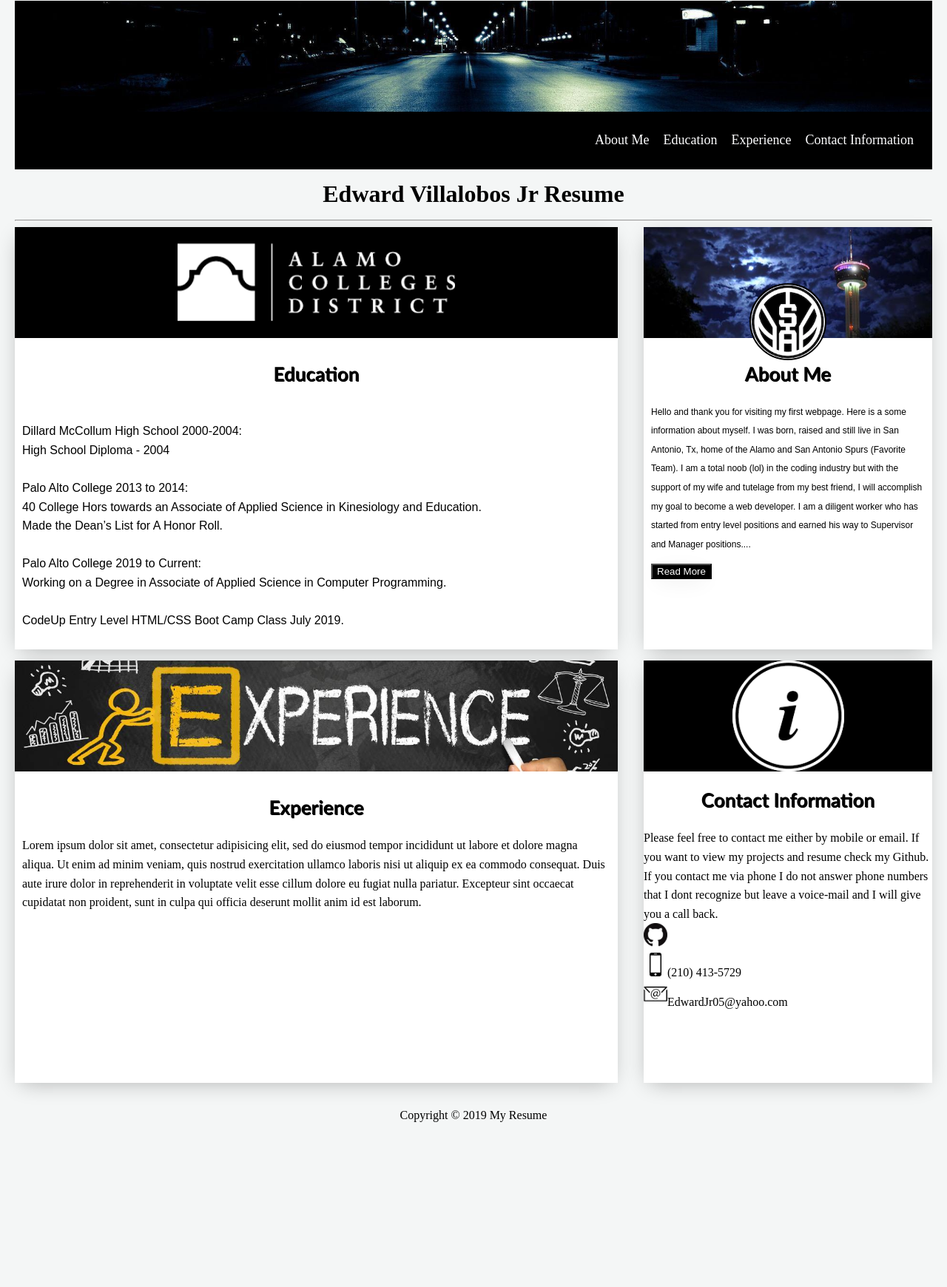
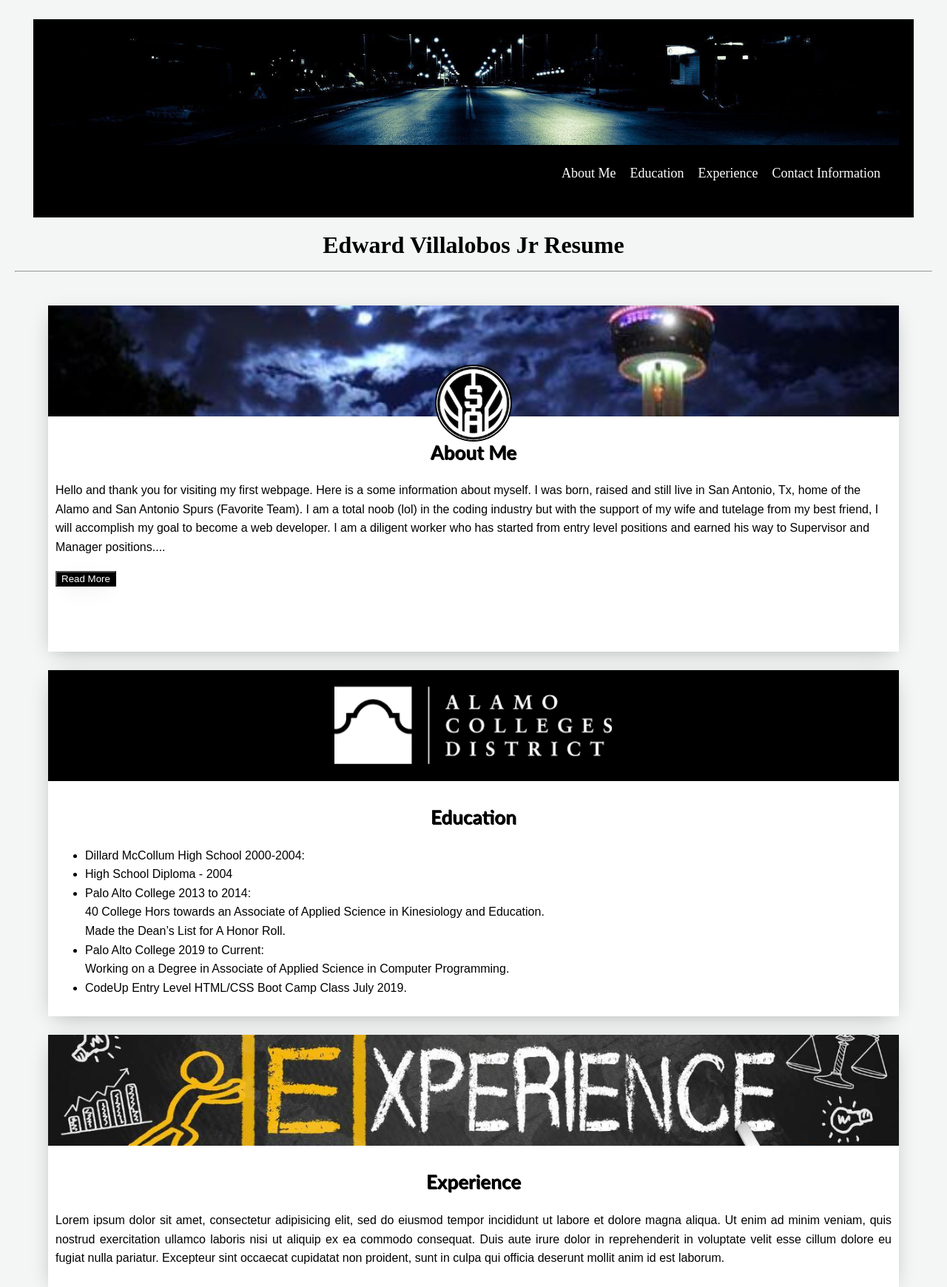
Before and after one commit to EdwardJr05/resume, a website: page edward.html in a window 1280 px wide. Shown: the part 19-1759 px from the top of the page at 74% size. Before the commit the page ends 1575 px from the top, so only its background shows below. Drawn offline with Linux system fonts and the light colour scheme.

Commit message:
layout adjustments

```diff
--- a/edward.html
+++ b/edward.html
@@ -1,7 +1,7 @@
 <!DOCTYPE html>
 <html lang="en">
   <head>
-    <title>Hello!</title>
+    <title>Edward Villalobos Jr</title>
     <meta charset="utf-8">
     <meta http-equiv="X-UA-Compatible" content="IE=edge">
     <meta name="viewport" content="width=device-width, maximum-scale=1.0, minimum-scale=1.0, initial-scale=1.0">
@@ -38,7 +38,7 @@
     <div class="Bottom-Card">
       <h3 class="Card-Header">About Me</h3>
         <p>
-Hello and thank you for visiting my first webpage. Here is a some information about myself. I was born, raised and still live in San Antonio, Tx, home of the Alamo and San Antonio Spurs (Favorite Team). I am a total noob (lol) in the coding industry but with the support of my wife and tutelage from my best friend, I will accomplish my goal to become a web developer. I am a diligent worker who has started from entry level positions and earned his way to Supervisor and Manager positions.<span id="dots">...</span><span id="more">Due to this I have learned to never stop expanding my knowledge and to adapt to any circumstance thrown my way. So that I can over come any challenge or obstacle placed in front of me. I am currently employed at a Distribution Center where I currently hold the position of Warehouse, Inventory and Dispatch Supervisor. After my shift has ended, I spend as much time as I can watching tutorial videos on html, css and I am currently working on Javascript.
+    Hello and thank you for visiting my first webpage. Here is a some information about myself. I was born, raised and still live in San Antonio, Tx, home of the Alamo and San Antonio Spurs (Favorite Team). I am a total noob (lol) in the coding industry but with the support of my wife and tutelage from my best friend, I will accomplish my goal to become a web developer. I am a diligent worker who has started from entry level positions and earned his way to Supervisor and Manager positions.<span id="dots">...</span><span id="more">Due to this I have learned to never stop expanding my knowledge and to adapt to any circumstance thrown my way. So that I can over come any challenge or obstacle placed in front of me. I am currently employed at a Distribution Center where I currently hold the position of Warehouse, Inventory and Dispatch Supervisor. After my shift has ended, I spend as much time as I can watching tutorial videos on html, css and I am currently working on Javascript.
        </span></p>
        <button id="myBtn">Read More</button>
         </div>
@@ -49,14 +49,15 @@ Hello and thank you for visiting my first webpage. Here is a some information ab
          <div class="Bottom-Card">
            <h3 class="Card-Header">Education</h3>
            <p>
-     <br>Dillard McCollum High School 2000-2004:
-     <br>High School Diploma - 2004<br>
-     <br>Palo Alto College 2013 to 2014:<br>
+             <ul>
+     <li>Dillard McCollum High School 2000-2004:<br>
+     <li>High School Diploma - 2004<br>
+     <li>Palo Alto College 2013 to 2014:<br>
      40 College Hors towards an Associate of Applied Science in Kinesiology and Education. <br>Made the Dean’s List for A Honor Roll.<br>
-     <br>Palo Alto College 2019 to Current:<br>
+     <li>Palo Alto College 2019 to Current:<br>
      Working on a Degree in Associate of Applied Science in Computer Programming.<br>
-     <br>CodeUp Entry Level HTML/CSS Boot Camp Class July 2019.
-
+     <li>CodeUp Entry Level HTML/CSS Boot Camp Class July 2019.
+              </ul>
         </p></div>
        </div>
 
@@ -74,8 +75,8 @@ Hello and thank you for visiting my first webpage. Here is a some information ab
            <div class="Bottom-Card1">
              <h3 class="Card-Header">Contact Information </h3>
              <p>
-           Please feel free to contact me either by mobile or email. If you want to view my projects and resume check my Github. If you contact me via phone I do not answer phone numbers that I dont recognize but leave a voice-mail and I will give you a call back.
-
+           Please feel free to contact me either by mobile or email. If you want to view my projects and resume check my Github. If you contact me via cell phone I do not answer phone numbers that I don't recognize but leave a voice-mail and I will return your call.
+            <br>
             <a href="https://github.com/EdwardJr05">
             <br><img src="githublogo.png" alt="githublogo"><a/>
             <br><img src="mobile.png" alt="mobile">(210) 413-5729<a/>
--- a/style.css
+++ b/style.css
@@ -12,8 +12,10 @@ body{
   display: grid;
   grid-template-columns: 1fr 1fr 1fr;
   grid-template-rows: 1fr 1fr;
-  grid-column-gap: 35px;
-  grid-row-gap: 15px;
+  grid-column-gap: 25px;
+  grid-row-gap: 25px;
+  margin: 25px;
+  padding: 20px;
 
 }
 
@@ -21,10 +23,10 @@ body{
   color: black;
   font-style: normal;
   font-family: "Arial", sans-serif;
-  font-size: 12px;
+  font-size: 16px;
   position: relative;
   background: #ffffff;
-  grid-area: 1 / 3 / 2 / 4;
+  grid-area: 1 / 1 / 2 / 4;
   box-shadow: -1px 7px 28px -9px rgba(0,0,0,0.32);
   padding-right: 0px;
   padding-top: 0px;
@@ -69,13 +71,13 @@ body{
   display: block;
   margin: 0 auto;
   position: relative;
-  top: 50px;
+  top: 55px;
 
 }
 
 .Education{
   background: #ffffff;
-  grid-area: 1 / 1 / 2 / 3;
+  grid-area: 2 / 1 / 2 / 4;
   box-shadow: -1px 7px 28px -9px rgba(0,0,0,0.32);
   position: relative;
   background-size: contain;
@@ -89,16 +91,26 @@ body{
 
 .Experience{
   background: #ffffff;
-  grid-area: 2 / 1 / 3 / 3;
+  grid-area: 3 / 1 / 3 / 4;
   box-shadow: -1px 7px 28px -9px rgba(0,0,0,0.32);
   overflow: hidden;
+  position: relative;
+  background-size: contain;
+  text-align: justify;
+  font-family: "Arial", serif;
+  font-size: 16px;
 
 }
 
 .ContactInformation{
   box-shadow: -1px 7px 28px -9px rgba(0,0,0,0.32);
   background: #ffffff;
-  grid-area: 2 / 3 / 3 / 3;
+  grid-area: 4/ 1 / 4 / 4;
+  position: relative;
+  background-size: contain;
+  text-align: justify;
+  font-family: "Arial", serif;
+  font-size: 16px;
 
 }
 .Social-Profiles{
@@ -121,8 +133,10 @@ body{
 }
 
 .navbar{
-  background-color: black;
+  background-color: #000;
   color: white;
+  margin: 25px;
+  padding: 20px;
 }
 
 .navbar ul{
```
